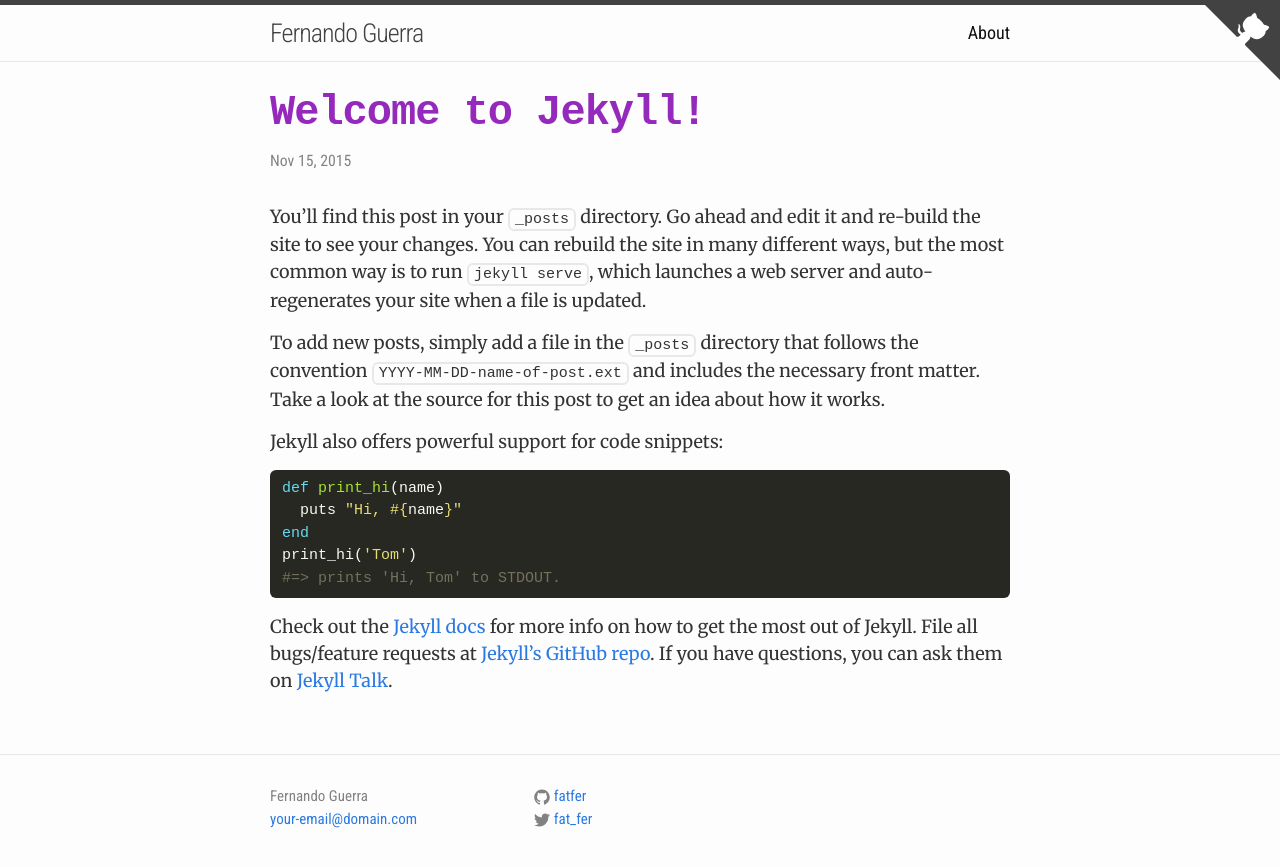
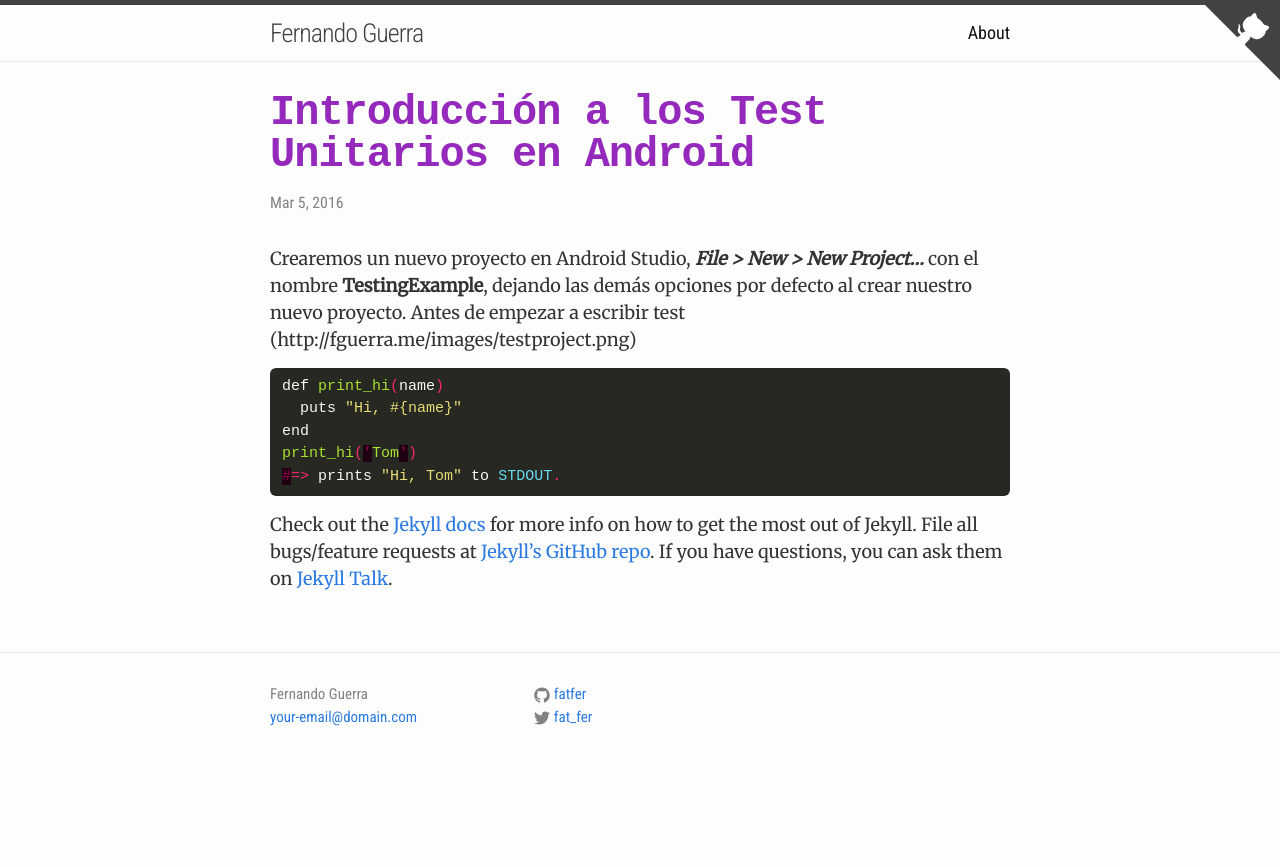
Before and after one commit to fatfer/fatfer.github.io, a Jekyll site: the page built from _posts/2015-11-15-welcome-to-jekyll.markdown, in a window 1280 px wide. Shown: the top 867 px of the page. Built offline with Jekyll 4.4.1, drawn with Linux system fonts in a browser that asks for light colours; some web fonts are replaced; comment, search, counter and statistics services are not loaded.

Commit message:
testing images

```diff
--- a/_config.yml
+++ b/_config.yml
@@ -10,7 +10,7 @@
 email: your-email@domain.com
 description: > # this means to ignore newlines until "baseurl:"
 baseurl: "" # the subpath of your site, e.g. /blog
-url: "http://yourdomain.com" # the base hostname & protocol for your site
+url: "http://fguerra.me" # the base hostname & protocol for your site
 twitter_username: fat_fer
 github_username:  fatfer
 
--- a/_posts/2015-11-15-welcome-to-jekyll.markdown
+++ b/_posts/2015-11-15-welcome-to-jekyll.markdown
@@ -1,22 +1,21 @@
 ---
 layout: post
-title:  "Welcome to Jekyll!"
-date:   2015-11-15 19:46:15 +0100
-categories: jekyll update
+title:  "Introducción a los Test Unitarios en Android"
+date:   2016-03-05 19:46:15 +0100
+categories: Android Test
 comments: true
 ---
-You’ll find this post in your `_posts` directory. Go ahead and edit it and re-build the site to see your changes. You can rebuild the site in many different ways, but the most common way is to run `jekyll serve`, which launches a web server and auto-regenerates your site when a file is updated.
+Crearemos un nuevo proyecto en Android Studio, **_File > New > New Project..._** con el nombre **TestingExample**, dejando las demás opciones por defecto al crear nuestro nuevo proyecto.
+Antes de empezar a escribir test
+({{ site.url }}/images/testproject.png)
 
-To add new posts, simply add a file in the `_posts` directory that follows the convention `YYYY-MM-DD-name-of-post.ext` and includes the necessary front matter. Take a look at the source for this post to get an idea about how it works.
 
-Jekyll also offers powerful support for code snippets:
-
-{% highlight ruby %}
+{% highlight java %}
 def print_hi(name)
   puts "Hi, #{name}"
 end
 print_hi('Tom')
-#=> prints 'Hi, Tom' to STDOUT.
+#=> prints "Hi, Tom" to STDOUT.
 {% endhighlight %}
 
 Check out the [Jekyll docs][jekyll-docs] for more info on how to get the most out of Jekyll. File all bugs/feature requests at [Jekyll’s GitHub repo][jekyll-gh]. If you have questions, you can ask them on [Jekyll Talk][jekyll-talk].
```
Also changed, not shown: images/testproject.png (added).
